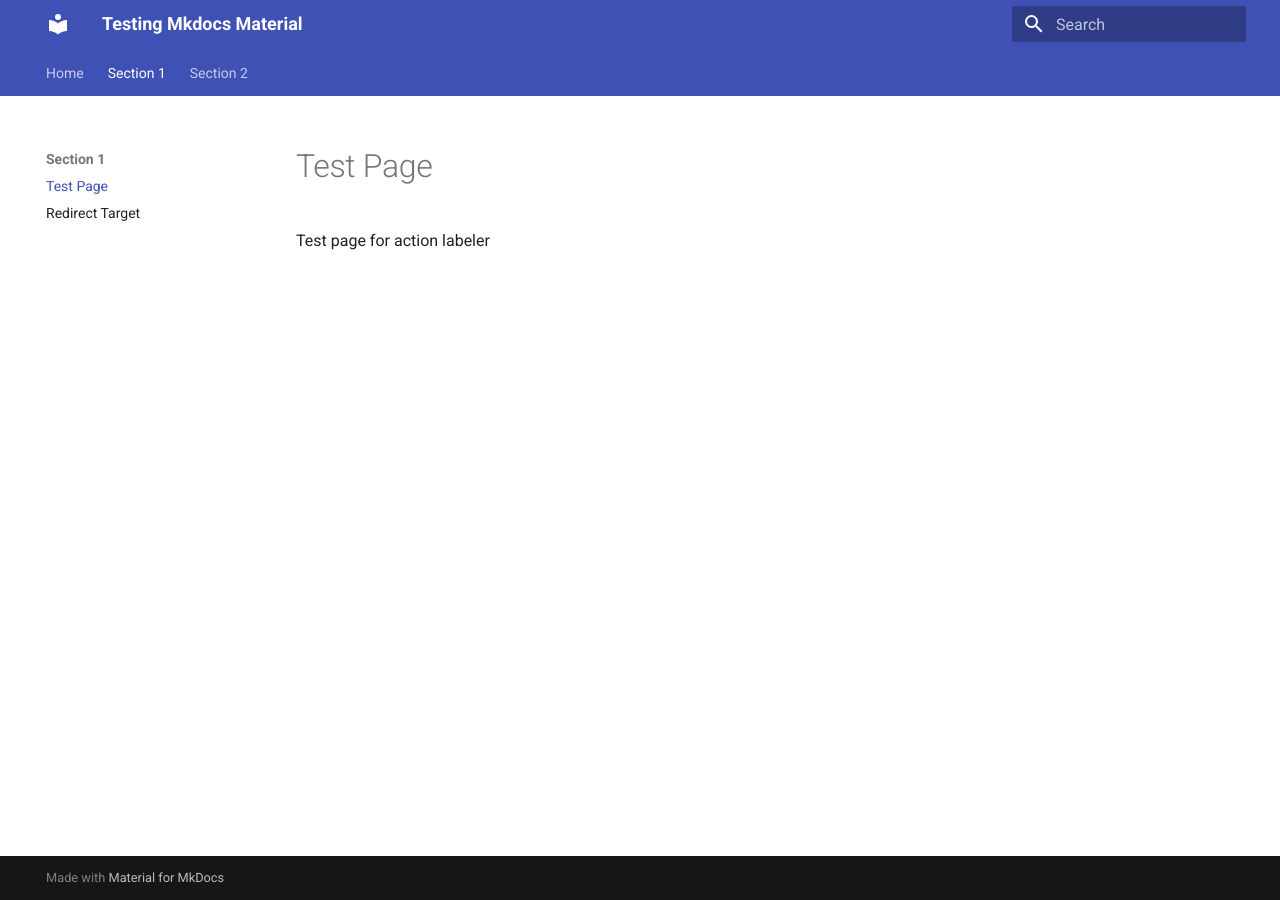
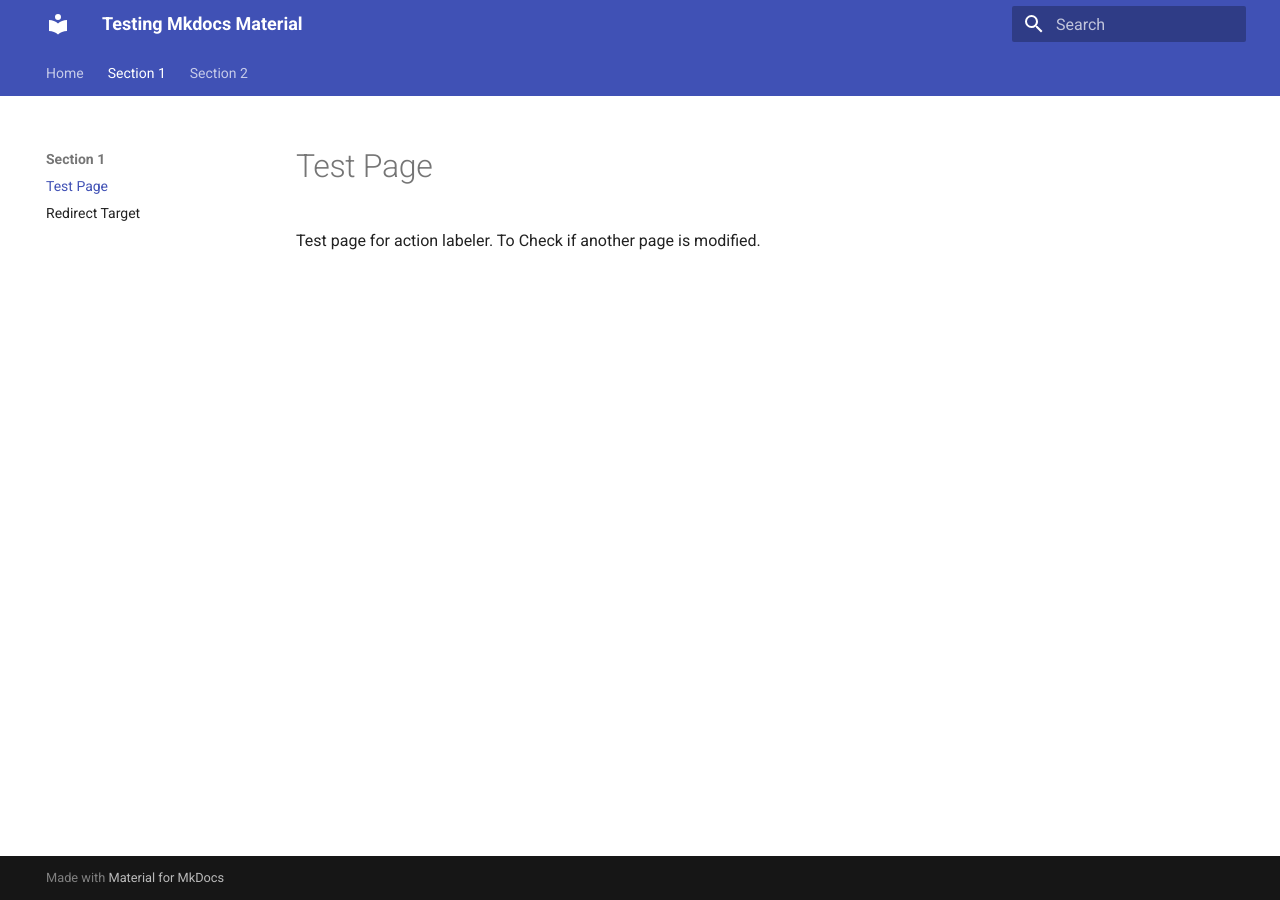
Before and after one commit to Valastiri/test-mk, an MkDocs documentation site: the page built from docs/section-1/sample.md, in a window 1280 px wide. Built offline with MkDocs 1.6.1 and Material for MkDocs 9.7.7, drawn with Linux system fonts in a browser that asks for light colours; the version menu is left out.

Commit message:
multi-label testing

```diff
--- a/docs/section-1/sample.md
+++ b/docs/section-1/sample.md
@@ -1,3 +1,3 @@
 # Test Page
 
-Test page for action labeler
+Test page for action labeler. To Check if another page is modified.
```
